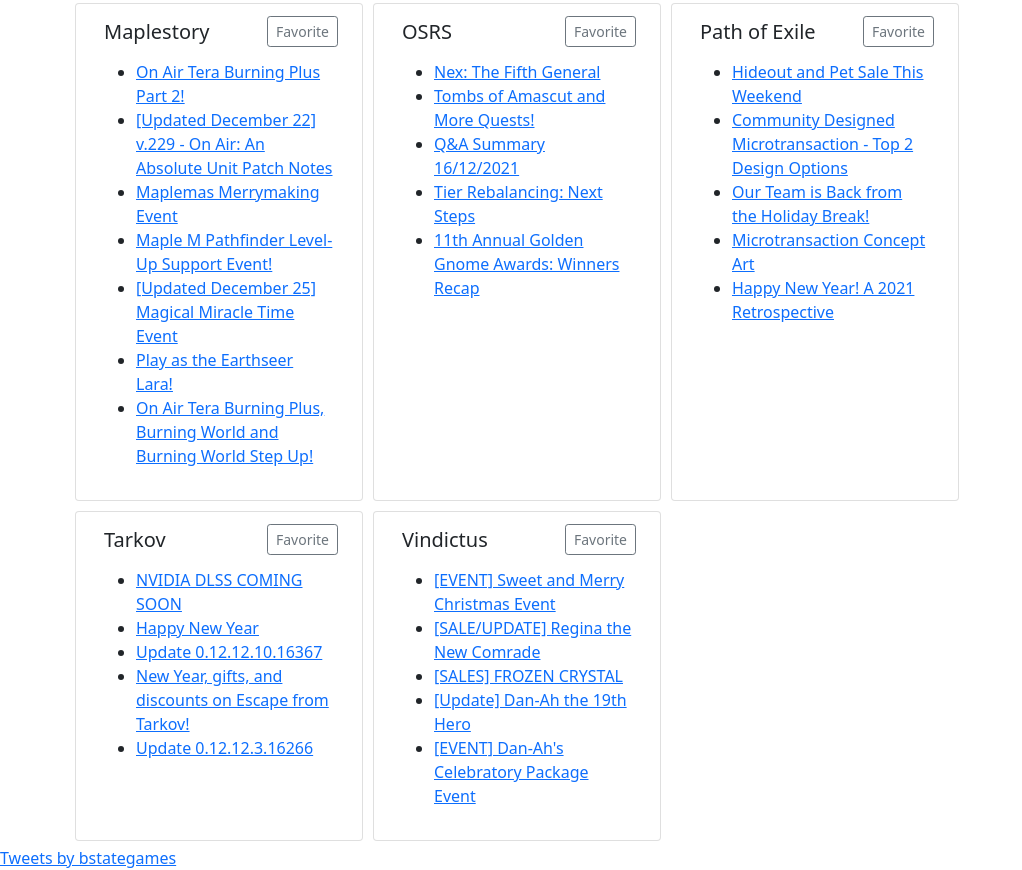
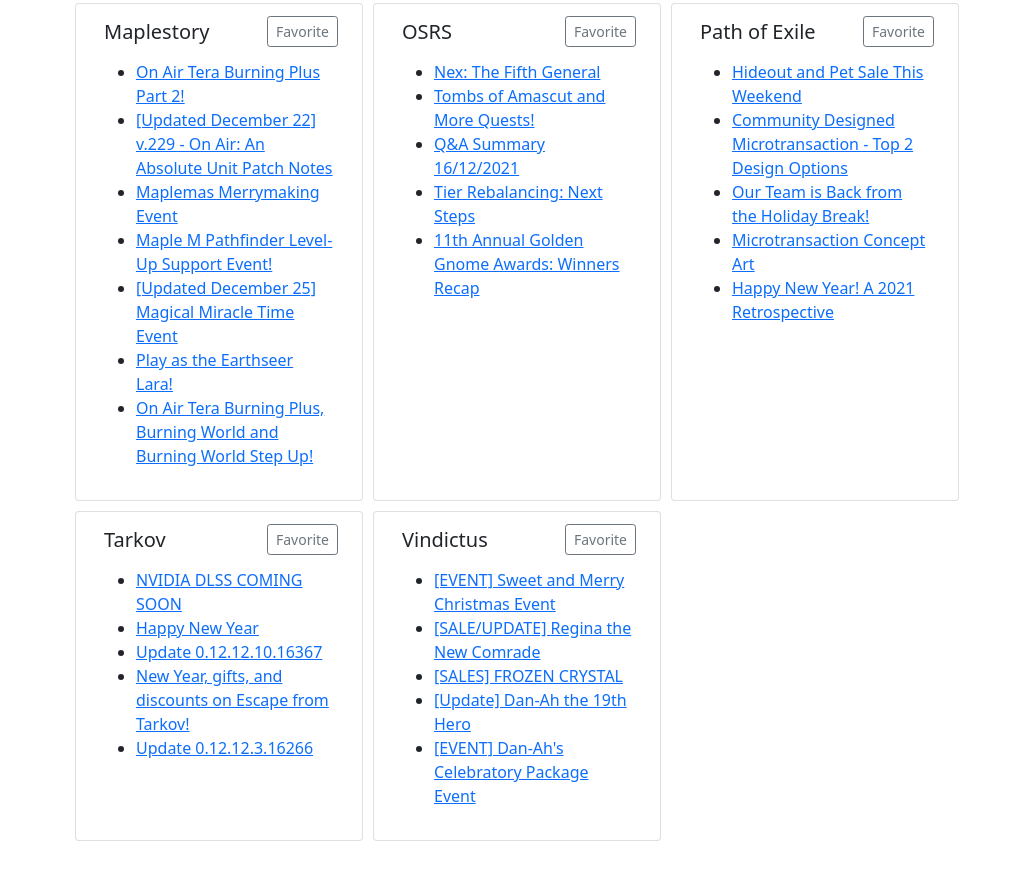
Before and after one commit to tuckerlong/game-events, a website: page index.html in a window 1280 px wide. Shown: the part 497-1367 px from the top of the page, without its empty margins (0-1022 px from the left). After the commit the page ends 1343 px from the top, so only its background shows below. Drawn offline with nearby package versions, Linux system fonts and the light colour scheme.

Commit message:
Update index.html

```diff
--- a/index.html
+++ b/index.html
@@ -25,9 +25,6 @@
 		<h3>List:</h3>
 		<div id="cards" class="row"></div>
 	</div>
-
-	<a class="twitter-timeline" href="https://twitter.com/bstategames?ref_src=twsrc%5Etfw">Tweets by bstategames</a>
-
 
 	<script>
 		const favorites = JSON.parse(localStorage.getItem("favorites") || "[]");
```
